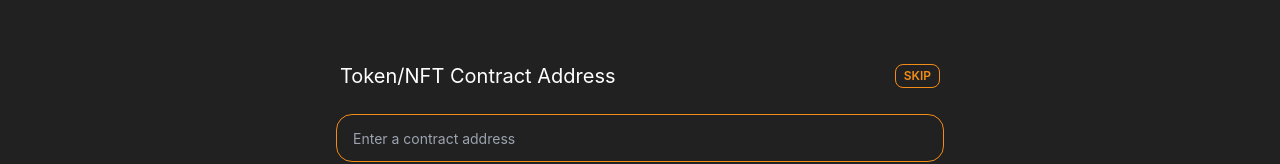
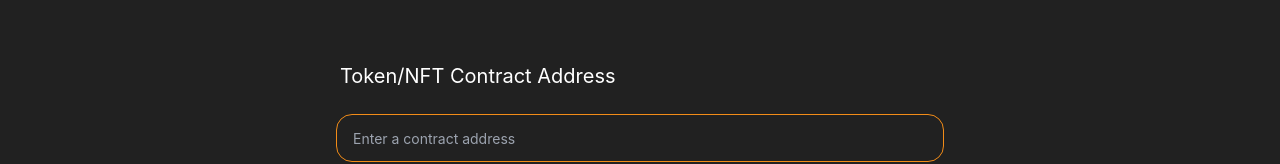
Before and after one commit to shad-k/streamgate, a Next.js app: page /create in a window 1280 px wide. Both pictures are taken after typing "Sample" into the empty fields and a click on the button "NEXT". Shown: the part 202-366 px from the top of the page. Built offline with nearby package versions, Linux system fonts and the light colour scheme; what lit-js-sdk would draw is missing.

Commit message:
fix: remove skip option for now

```diff
--- a/components/create/LitTokenGating.tsx
+++ b/components/create/LitTokenGating.tsx
@@ -39,9 +39,9 @@ const LitTokenGating: React.FC<{}> = () => {
           <form className="form-control w-full space-y-4" onSubmit={submitHandler}>
             <label className="text-xl label" htmlFor="address">
               Token/NFT Contract Address
-              <button type="button" className="btn btn-outline btn-primary btn-xs" onClick={skipStep}>
+              {/* <button type="button" className="btn btn-outline btn-primary btn-xs" onClick={skipStep}>
                 Skip
-              </button>
+              </button> */}
             </label>
             <input
               className="input rounded-box input-primary"
```
